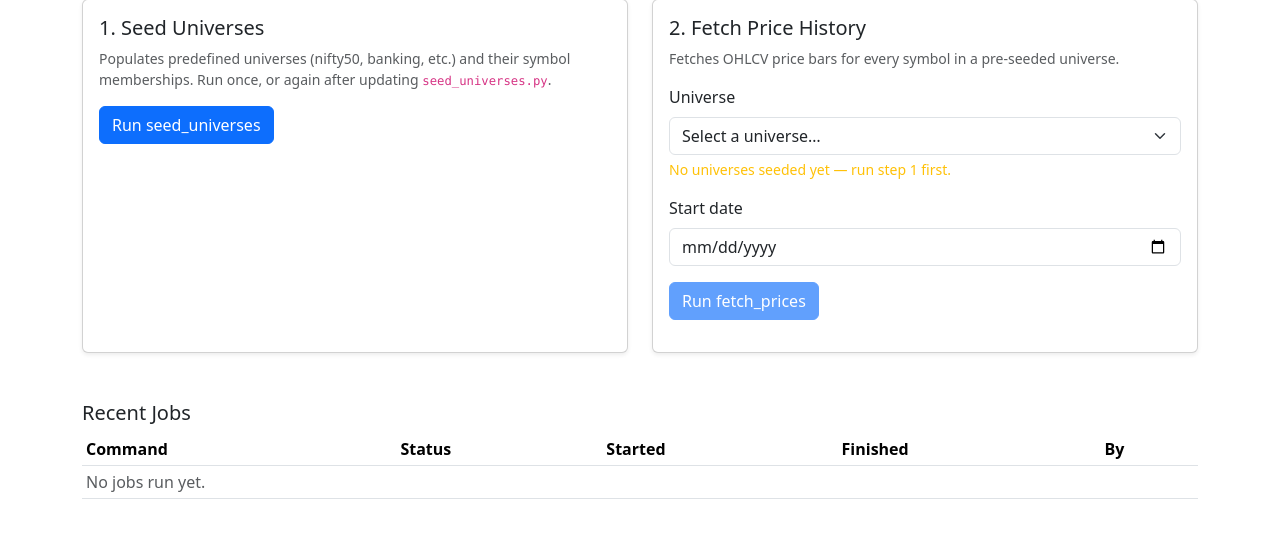
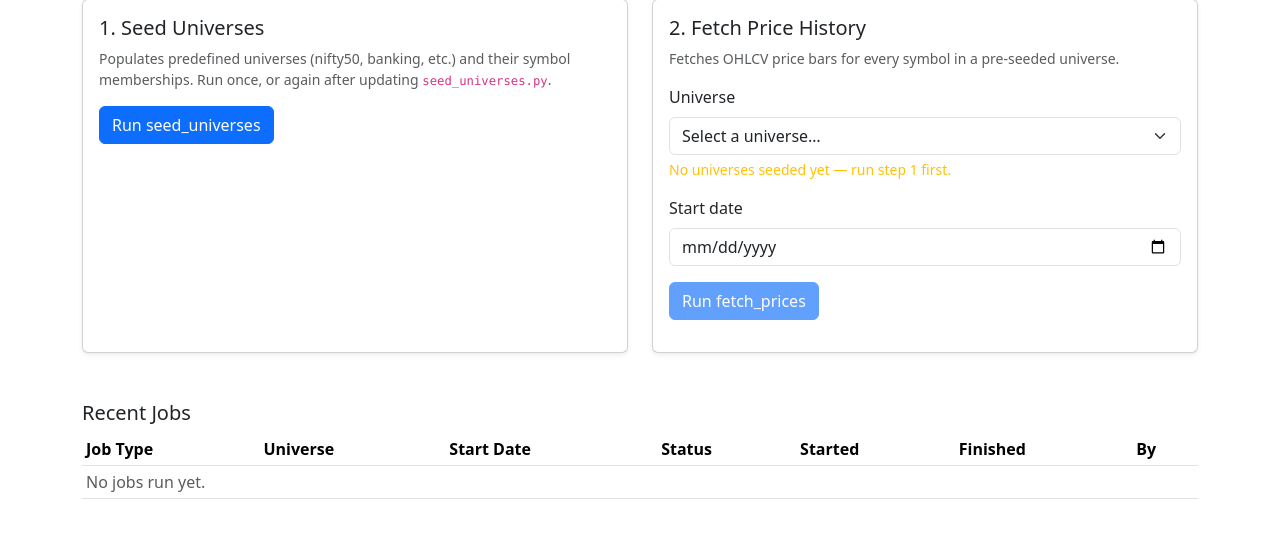
Before and after one commit to bijupat/quantportfolio, a Django app: template market_data/templates/market_data/fetch.html in a window 1280 px wide. Shown: the part 153-691 px from the top of the page. Run offline with Django 3.2, Linux system fonts and the light colour scheme; the template is opened without the code that fills it, so the values that code supplies are empty; some libraries are stand-ins or nearby versions.

Commit message:
market_data/templates/market_data/fetch.html updated for job type, universe on which it implemented and start date of data fetch and started and finished column shown in asia/kolkata time

```diff
--- a/config/settings.py
+++ b/config/settings.py
@@ -17,6 +17,11 @@ environ.Env.read_env(BASE_DIR / '.env')
 SECRET_KEY = env('SECRET_KEY')
 DEBUG = env('DEBUG')
 ALLOWED_HOSTS = ['*']
+
+
+TIME_ZONE = env('TIME_ZONE', default='Asia/Kolkata')
+USE_TZ = True
+
 
 # Application Definition
 INSTALLED_APPS = [
--- a/market_data/templates/market_data/fetch.html
+++ b/market_data/templates/market_data/fetch.html
@@ -59,23 +59,41 @@
 <h5 class="mt-5">Recent Jobs</h5>
 <table class="table table-sm align-middle">
   <thead>
-    <tr><th>Command</th><th>Status</th><th>Started</th><th>Finished</th><th>By</th></tr>
+    <tr>
+      <th>Job Type</th>
+      <th>Universe</th>
+      <th>Start Date</th>
+      <th>Status</th>
+      <th>Started</th>
+      <th>Finished</th>
+      <th>By</th>
+    </tr>
   </thead>
   <tbody>
     {% for job in recent_jobs %}
     <tr>
-      <td><code>{{ job.command_name }}</code></td>
+      <td>
+        {% if job.command_name == "fetch_prices" %}
+          Fetch Prices
+        {% elif job.command_name == "seed_universes" %}
+          Seed Universes
+        {% else %}
+          <code>{{ job.command_name }}</code>
+        {% endif %}
+      </td>
+      <td>{{ job.options.universe|default:"—" }}</td>
+      <td>{{ job.options.start|default:"—" }}</td>
       <td>
         <span class="badge {% if job.status == 'success' %}bg-success{% elif job.status == 'failed' %}bg-danger{% elif job.status == 'running' %}bg-info{% else %}bg-secondary{% endif %}">
           {{ job.get_status_display }}
         </span>
       </td>
-      <td>{{ job.started_at|default:"—" }}</td>
-      <td>{{ job.finished_at|default:"—" }}</td>
+      <td>{{ job.started_at|date:"d M Y H:i"|default:"—" }}</td>
+      <td>{{ job.finished_at|date:"d M Y H:i"|default:"—" }}</td>
       <td>{{ job.triggered_by|default:"—" }}</td>
     </tr>
     {% empty %}
-    <tr><td colspan="5" class="text-muted">No jobs run yet.</td></tr>
+    <tr><td colspan="7" class="text-muted">No jobs run yet.</td></tr>
     {% endfor %}
   </tbody>
 </table>
```
Also changed, not shown: 1 other file.
